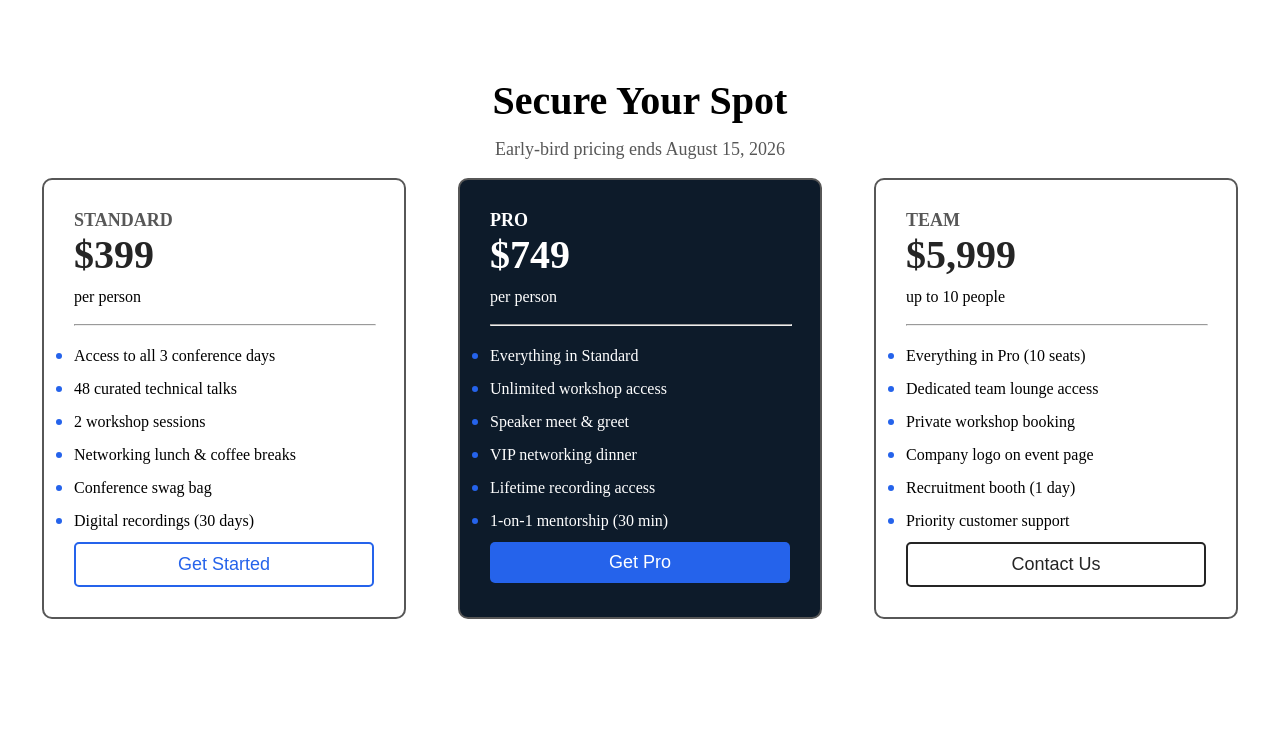
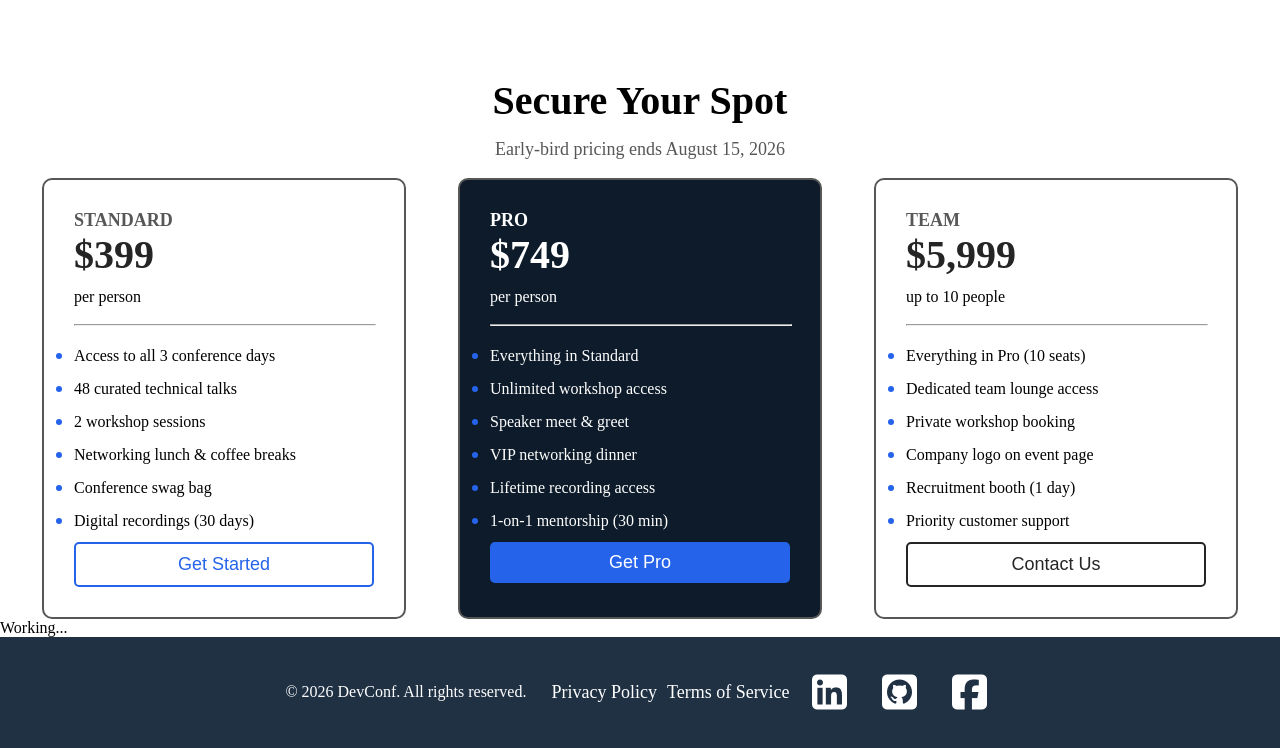
Before and after one commit to mehedynoman11/A01-Noman-2026, a plain HTML site: page index.html in a window 1280 px wide. Shown: the part 1796-2544 px from the top of the page. Before the commit the page ends 2415 px from the top, so only its background shows below. Drawn offline with Linux system fonts and the light colour scheme.

Commit message:
footer complete

```diff
--- a/index.html
+++ b/index.html
@@ -6,6 +6,8 @@
     <meta name="viewport" content="width=device-width, initial-scale=1.0">
     <title>A01-Noman-2026</title>
     <link rel="stylesheet" href="./style.css">
+    <!-- font awesome -->
+    <link rel="stylesheet" href="https://cdnjs.cloudflare.com/ajax/libs/font-awesome/7.0.1/css/all.min.css" integrity="sha512-2SwdPD6INVrV/lHTZbO2nodKhrnDdJK9/kg2XD1r9uGqPo1cUbujc+IYdlYdEErWNu69gVcYgdxlmVmzTWnetw==" crossorigin="anonymous" referrerpolicy="no-referrer" />
 </head>
 
 <body>
@@ -136,6 +138,27 @@
             </div>
         </div>
     </section>
+    <!-- placeholer section  -->
+    <section>
+        Working...
+    </section>
+    <!-- footer section  -->
+    <footer class="footer-section">
+        <div class="footer-container container">
+            <div class="footer-copyright">
+                © 2026 DevConf. All rights reserved.
+            </div>
+            <div class="footer-policy">
+                <a class="footer-a" href="">Privacy Policy</a>
+                <a class="footer-a" href="">Terms of Service</a>
+            </div>
+            <div class="footer-icon">
+                <i class="fa-brands fa-square-linkedin"></i>
+                <i class="fa-brands fa-square-github"></i>
+                <i class="fa-brands fa-square-facebook"></i>
+            </div>
+        </div>
+    </footer>
 </body>
 
 </html>
--- a/style.css
+++ b/style.css
@@ -1,3 +1,4 @@
+
 *{
     margin: 0;
     padding: 0;
@@ -218,3 +219,44 @@ hr{
 .secure-your-spot-btn{
     width: 100%;
 }
+
+/* placeholder section */
+
+
+/* footer section */
+.footer-section{
+    background-color: #203144;
+    display: flex;
+}
+.footer-container{
+    display: flex;
+    justify-content: space-between;
+    align-items: center;
+    padding: 30px;
+}
+.footer-copyright{
+    color: #fff;
+    display: flex;
+    justify-content: start;
+    align-items: center;
+}
+.footer-policy{
+    display: flex;
+    justify-content: center;
+    padding: 15px;
+}
+.footer-icon{
+    display: flex;
+    justify-content: right;
+    align-content: center;
+    gap: 20px;
+}
+i{
+    color: #fff;
+    font-size: 40px;
+}
+.footer-a{
+    color: #fff;
+    text-decoration: none;
+    padding-left: 10px;
+}
```
